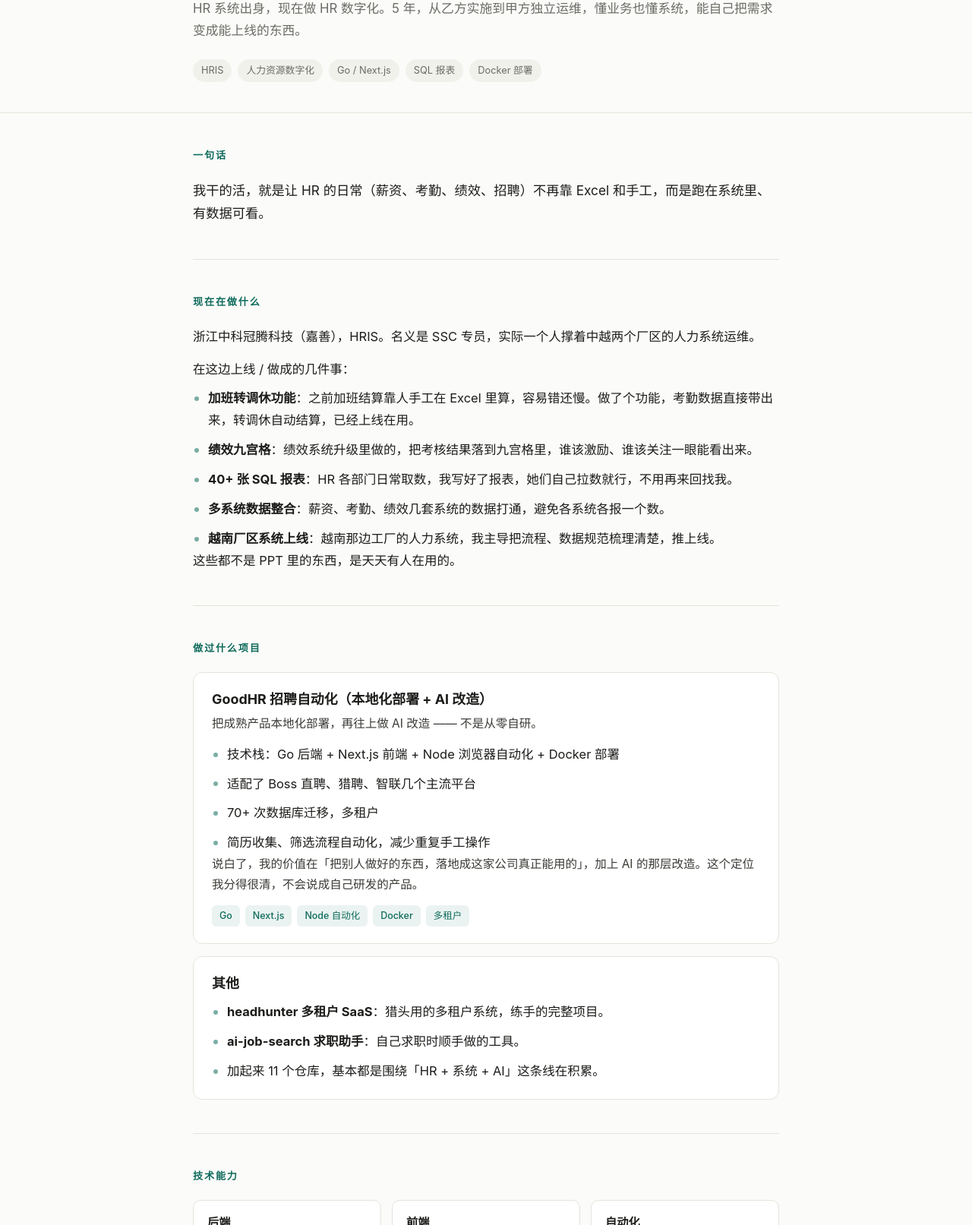
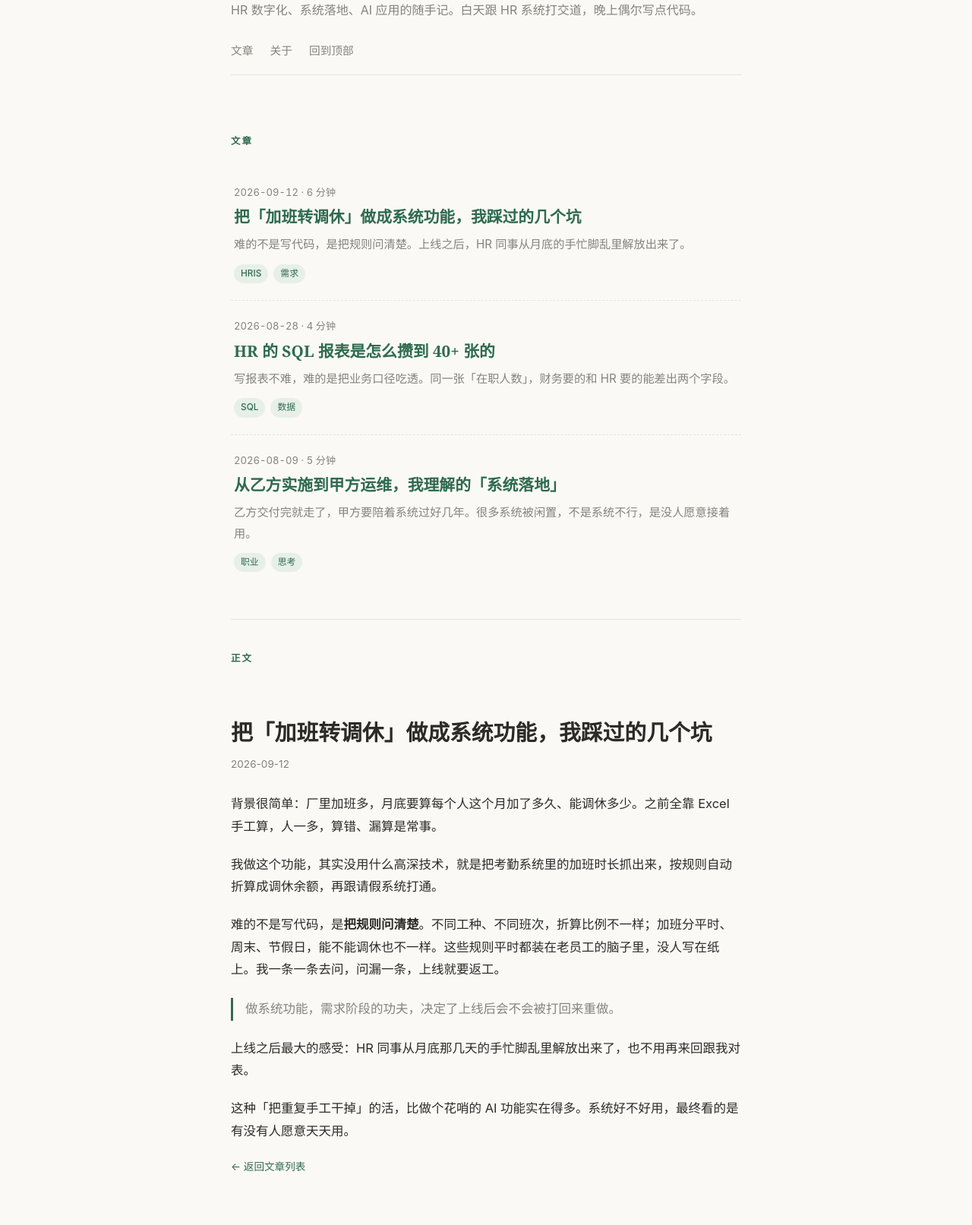
Before and after one commit to liangliwei1998-max/lowell-homepage, a website: page index.html in a window 1280 px wide. Shown: the part 135-1748 px from the top of the page at 76% size. Drawn offline with Linux system fonts and the light colour scheme.

Commit message:
改版：个人博客样式，内容脱敏

```diff
--- a/index.html
+++ b/index.html
@@ -3,83 +3,97 @@
 <head>
 <meta charset="UTF-8">
 <meta name="viewport" content="width=device-width, initial-scale=1.0">
-<title>梁黎伟 Lowell · HR 数字化</title>
-<meta name="description" content="梁黎伟（Lowell）的个人主页：HRIS 与人力资源数字化，5 年经验，懂业务也懂系统。">
+<title>Lowell 的博客 · HR 数字化手记</title>
+<meta name="description" content="记录 HR 数字化、系统落地、AI 应用的一些实践和想法。">
 <style>
   :root{
-    --bg:#fbfbf9;
-    --fg:#1c1c1a;
-    --muted:#6b6b66;
-    --line:#e4e4dd;
-    --accent:#0f6b5c;
-    --accent-soft:#eaf3f1;
+    --bg:#faf9f6;
+    --bg-soft:#f3f1ec;
+    --fg:#2b2b28;
+    --muted:#85837c;
+    --line:#e7e4dd;
+    --accent:#2f6b4f;
+    --accent-soft:#e7efe9;
     --card:#ffffff;
-    --tag:#f1f1ec;
+    --code-bg:#f1efe9;
+  }
+  @media (prefers-color-scheme: dark){
+    :root{
+      --bg:#1c1c1a;
+      --bg-soft:#232320;
+      --fg:#e8e6e0;
+      --muted:#9a988f;
+      --line:#2e2d2a;
+      --accent:#6fa88a;
+      --accent-soft:#24332b;
+      --card:#242422;
+      --code-bg:#2a2926;
+    }
   }
   *{box-sizing:border-box;margin:0;padding:0}
-  html{-webkit-text-size-adjust:100%;scroll-behavior:smooth}
+  html{scroll-behavior:smooth;-webkit-text-size-adjust:100%}
   body{
     background:var(--bg);
     color:var(--fg);
     font-family:-apple-system,BlinkMacSystemFont,"Segoe UI","PingFang SC","Hiragino Sans GB","Microsoft YaHei",sans-serif;
-    line-height:1.75;
+    line-height:1.8;
     font-size:16.5px;
     -webkit-font-smoothing:antialiased;
+    transition:background .3s,color .3s;
   }
-  .wrap{max-width:820px;margin:0 auto;padding:0 24px}
-  a{color:var(--accent);text-decoration:none;border-bottom:1px solid transparent;transition:border-color .15s}
-  a:hover{border-bottom-color:var(--accent)}
+  a{color:var(--accent);text-decoration:none}
+  a:hover{opacity:.8}
 
-  header{padding:72px 0 40px;border-bottom:1px solid var(--line)}
-  .name{font-size:2.4rem;font-weight:700;letter-spacing:-.02em;line-height:1.2}
-  .name span{color:var(--muted);font-weight:400;font-size:1.5rem;margin-left:.4rem}
-  .tagline{color:var(--muted);margin-top:14px;font-size:1.05rem}
-  .badges{display:flex;flex-wrap:wrap;gap:8px;margin-top:22px}
-  .badge{background:var(--tag);color:var(--muted);font-size:.8rem;padding:4px 11px;border-radius:100px}
+  .wrap{max-width:720px;margin:0 auto;padding:0 24px}
 
-  section{padding:44px 0;border-bottom:1px solid var(--line)}
+  header{padding:80px 0 36px}
+  .blog-title{font-family:Georgia,"Songti SC","SimSun",serif;font-size:2.1rem;font-weight:700;letter-spacing:-.01em;line-height:1.25}
+  .blog-title span{color:var(--accent)}
+  .tagline{color:var(--muted);margin-top:12px;font-size:1rem}
+  nav{display:flex;gap:22px;margin-top:26px;padding-bottom:18px;border-bottom:1px solid var(--line);font-size:.92rem}
+  nav a{color:var(--muted)}
+  nav a:hover{color:var(--accent)}
+
+  section{padding:40px 0;border-bottom:1px solid var(--line)}
   section:last-of-type{border-bottom:none}
-  h2{
-    font-size:.82rem;text-transform:uppercase;letter-spacing:.14em;
-    color:var(--accent);font-weight:600;margin-bottom:20px;
-  }
-  h3{font-size:1.12rem;font-weight:650;margin-bottom:6px;line-height:1.45}
-  p+p{margin-top:14px}
-  .lead{font-size:1.08rem}
 
-  ul{list-style:none}
-  li{position:relative;padding-left:20px;margin-top:10px}
-  li::before{content:"";position:absolute;left:2px;top:.72em;width:6px;height:6px;border-radius:50%;background:var(--accent);opacity:.55}
+  .sec-title{font-size:.78rem;text-transform:uppercase;letter-spacing:.16em;color:var(--accent);font-weight:600;margin-bottom:22px}
 
-  .item{background:var(--card);border:1px solid var(--line);border-radius:12px;padding:22px 24px;margin-top:16px}
-  .item p{color:#3a3a36;font-size:.97rem}
-  .meta{color:var(--muted);font-size:.85rem;margin-bottom:12px}
-  .chips{display:flex;flex-wrap:wrap;gap:7px;margin-top:14px}
-  .chip{background:var(--accent-soft);color:var(--accent);font-size:.78rem;padding:3px 10px;border-radius:6px;font-weight:500}
+  /* 文章列表卡片 */
+  .post-card{display:block;padding:22px 4px;border-bottom:1px dashed var(--line);transition:transform .15s,background .15s}
+  .post-card:hover{transform:translateX(4px)}
+  .post-card:last-child{border-bottom:none}
+  .post-card .date{color:var(--muted);font-size:.82rem;font-variant-numeric:tabular-nums}
+  .post-card h3{font-family:Georgia,"Songti SC","SimSun",serif;font-size:1.3rem;font-weight:650;margin:6px 0 8px;line-height:1.4}
+  .post-card p{color:var(--muted);font-size:.95rem}
+  .post-card .meta{display:flex;flex-wrap:wrap;gap:7px;margin-top:12px}
+  .tag{background:var(--accent-soft);color:var(--accent);font-size:.74rem;padding:2px 9px;border-radius:100px;font-weight:500}
 
-  .grid{display:grid;grid-template-columns:repeat(auto-fit,minmax(230px,1fr));gap:14px;margin-top:6px}
-  .skill{background:var(--card);border:1px solid var(--line);border-radius:10px;padding:16px 18px}
-  .skill b{display:block;font-size:.95rem;margin-bottom:4px}
-  .skill span{color:var(--muted);font-size:.88rem;line-height:1.6}
+  /* 全文 */
+  article{padding:44px 0}
+  article h1{font-family:Georgia,"Songti SC","SimSun",serif;font-size:1.8rem;line-height:1.35;font-weight:700;margin-bottom:10px}
+  article .date{color:var(--muted);font-size:.85rem}
+  article .body{margin-top:26px}
+  article .body p{margin-bottom:20px}
+  article .body h2{font-size:1.15rem;margin:32px 0 12px}
+  article .body blockquote{border-left:3px solid var(--accent);padding-left:16px;color:var(--muted);margin:22px 0;font-style:normal}
+  article .body code{background:var(--code-bg);padding:2px 6px;border-radius:4px;font-size:.88em}
+  .back-top{font-size:.85rem;color:var(--muted)}
 
-  .timeline li{margin-top:16px}
-  .timeline b{font-weight:650}
-  .timeline em{font-style:normal;color:var(--muted);font-weight:400}
+  /* 关于 */
+  .about-card{background:var(--card);border:1px solid var(--line);border-radius:14px;padding:26px 28px}
+  .about-card p+p{margin-top:14px}
+  .about-card .chips{display:flex;flex-wrap:wrap;gap:8px;margin-top:18px}
+  .chip{background:var(--bg-soft);color:var(--muted);font-size:.78rem;padding:3px 10px;border-radius:6px}
 
-  .cta{background:var(--accent-soft);border:1px solid #d4e6e2;border-radius:12px;padding:26px 24px}
-  .contact{display:flex;flex-wrap:wrap;gap:10px 28px;margin-top:16px;font-size:.96rem}
-  .contact div{color:#3a3a36}
-  .contact b{color:var(--muted);font-weight:500;display:block;font-size:.8rem;letter-spacing:.04em}
-
-  footer{padding:34px 0 56px;color:var(--muted);font-size:.85rem;text-align:center}
+  footer{padding:40px 0 60px;color:var(--muted);font-size:.85rem;text-align:center}
 
   @media (max-width:600px){
     body{font-size:16px}
-    header{padding:52px 0 32px}
-    .name{font-size:1.9rem}
-    .name span{font-size:1.15rem}
-    section{padding:34px 0}
-    .item{padding:18px 18px}
+    header{padding:56px 0 28px}
+    .blog-title{font-size:1.7rem}
+    article h1{font-size:1.5rem}
+    section{padding:30px 0}
   }
 </style>
 </head>
@@ -87,111 +101,109 @@
 
 <header>
   <div class="wrap">
-    <div class="name">梁黎伟<span>Lowell</span></div>
-    <p class="tagline">HR 系统出身，现在做 HR 数字化。5 年，从乙方实施到甲方独立运维，懂业务也懂系统，能自己把需求变成能上线的东西。</p>
-    <div class="badges">
-      <span class="badge">HRIS</span>
-      <span class="badge">人力资源数字化</span>
-      <span class="badge">Go / Next.js</span>
-      <span class="badge">SQL 报表</span>
-      <span class="badge">Docker 部署</span>
-    </div>
+    <div class="blog-title">Lowell<span>.</span></div>
+    <p class="tagline">HR 数字化、系统落地、AI 应用的随手记。白天跟 HR 系统打交道，晚上偶尔写点代码。</p>
+    <nav>
+      <a href="#posts">文章</a>
+      <a href="#about">关于</a>
+      <a href="#top">回到顶部</a>
+    </nav>
   </div>
 </header>
 
-<main class="wrap">
+<main class="wrap" id="top">
 
-  <section>
-    <h2>一句话</h2>
-    <p class="lead">我干的活，就是让 HR 的日常（薪资、考勤、绩效、招聘）不再靠 Excel 和手工，而是跑在系统里、有数据可看。</p>
+  <section id="posts">
+    <div class="sec-title">文章</div>
+
+    <a class="post-card" href="#post-1">
+      <div class="date">2026-09-12 · 6 分钟</div>
+      <h3>把「加班转调休」做成系统功能，我踩过的几个坑</h3>
+      <p>难的不是写代码，是把规则问清楚。上线之后，HR 同事从月底的手忙脚乱里解放出来了。</p>
+      <div class="meta"><span class="tag">HRIS</span><span class="tag">需求</span></div>
+    </a>
+
+    <a class="post-card" href="#post-2">
+      <div class="date">2026-08-28 · 4 分钟</div>
+      <h3>HR 的 SQL 报表是怎么攒到 40+ 张的</h3>
+      <p>写报表不难，难的是把业务口径吃透。同一张「在职人数」，财务要的和 HR 要的能差出两个字段。</p>
+      <div class="meta"><span class="tag">SQL</span><span class="tag">数据</span></div>
+    </a>
+
+    <a class="post-card" href="#post-3">
+      <div class="date">2026-08-09 · 5 分钟</div>
+      <h3>从乙方实施到甲方运维，我理解的「系统落地」</h3>
+      <p>乙方交付完就走了，甲方要陪着系统过好几年。很多系统被闲置，不是系统不行，是没人愿意接着用。</p>
+      <div class="meta"><span class="tag">职业</span><span class="tag">思考</span></div>
+    </a>
   </section>
 
   <section>
-    <h2>现在在做什么</h2>
-    <p>浙江中科冠腾科技（嘉善），HRIS。名义是 SSC 专员，实际一个人撑着中越两个厂区的人力系统运维。</p>
-    <p>在这边上线 / 做成的几件事：</p>
-    <ul>
-      <li><b>加班转调休功能</b>：之前加班结算靠人手工在 Excel 里算，容易错还慢。做了个功能，考勤数据直接带出来，转调休自动结算，已经上线在用。</li>
-      <li><b>绩效九宫格</b>：绩效系统升级里做的，把考核结果落到九宫格里，谁该激励、谁该关注一眼能看出来。</li>
-      <li><b>40+ 张 SQL 报表</b>：HR 各部门日常取数，我写好了报表，她们自己拉数就行，不用再来回找我。</li>
-      <li><b>多系统数据整合</b>：薪资、考勤、绩效几套系统的数据打通，避免各系统各报一个数。</li>
-      <li><b>越南厂区系统上线</b>：越南那边工厂的人力系统，我主导把流程、数据规范梳理清楚，推上线。</li>
-    </ul>
-    <p>这些都不是 PPT 里的东西，是天天有人在用的。</p>
+    <div class="sec-title">正文</div>
+
+    <article id="post-1">
+      <h1>把「加班转调休」做成系统功能，我踩过的几个坑</h1>
+      <div class="date">2026-09-12</div>
+      <div class="body">
+        <p>背景很简单：厂里加班多，月底要算每个人这个月加了多久、能调休多少。之前全靠 Excel 手工算，人一多，算错、漏算是常事。</p>
+        <p>我做这个功能，其实没用什么高深技术，就是把考勤系统里的加班时长抓出来，按规则自动折算成调休余额，再跟请假系统打通。</p>
+        <p>难的不是写代码，是<strong>把规则问清楚</strong>。不同工种、不同班次，折算比例不一样；加班分平时、周末、节假日，能不能调休也不一样。这些规则平时都装在老员工的脑子里，没人写在纸上。我一条一条去问，问漏一条，上线就要返工。</p>
+        <blockquote>做系统功能，需求阶段的功夫，决定了上线后会不会被打回来重做。</blockquote>
+        <p>上线之后最大的感受：HR 同事从月底那几天的手忙脚乱里解放出来了，也不用再来回跟我对表。</p>
+        <p>这种「把重复手工干掉」的活，比做个花哨的 AI 功能实在得多。系统好不好用，最终看的是有没有人愿意天天用。</p>
+        <p class="back-top"><a href="#posts">← 返回文章列表</a></p>
+      </div>
+    </article>
+
+    <article id="post-2">
+      <h1>HR 的 SQL 报表是怎么攒到 40+ 张的</h1>
+      <div class="date">2026-08-28</div>
+      <div class="body">
+        <p>做 HR 的都知道，业务部门要数，永远是「现在就要」。如果每次都要我现查现导，一天就耗在取数上了。</p>
+        <p>我的做法是：把高频的取数需求固化成报表，写好之后她们自己点，不用再来回找我。攒着攒着，攒了四十多张——考勤的、薪酬的、人员的、绩效的。</p>
+        <p>写报表这事，入门不难，<code>SELECT</code> 会写就能起步。难的是把业务口径吃透。</p>
+        <p>同一张「在职人数」，财务要的口径和 HR 要的口径，可能就差一两个字段——比如实习算不算、试用期算不算、停薪留职算不算。这些差别，写错了没人会怪你，但数据就会一直对不上。</p>
+        <blockquote>所以我写报表前，一定先问一句：你要这个数，是干什么用的。</blockquote>
+        <p>问清楚了，报表才经得起用；问不清楚，写出来的就是一张「看着对、其实错」的摆设。</p>
+        <p class="back-top"><a href="#posts">← 返回文章列表</a></p>
+      </div>
+    </article>
+
+    <article id="post-3">
+      <h1>从乙方实施到甲方运维，我理解的「系统落地」</h1>
+      <div class="date">2026-08-09</div>
+      <div class="body">
+        <p>我在乙方干过实施，后来转到甲方做运维。这两头的视角差别，比我想象中大得多。</p>
+        <p>乙方最在意的是「项目能不能按期验收」；甲方最在意的是「这东西以后天天用，好不好用、会不会出问题」。乙方交付完就走了，甲方要陪着这套系统过好几年。</p>
+        <p>所以我特别理解，为什么很多 HR 系统上了之后被闲置——不是系统不行，是<strong>没人愿意在验收之后继续花力气去用它、改它</strong>。</p>
+        <p>验收只是开始。真正的「落地」，是系统跟业务一起慢慢长，今天加个字段，明天改个流程，后天接个新数据源。这些琐碎的事，才决定一个系统是「活着」还是「摆着」。</p>
+        <blockquote>HR 数字化缺的从来不是工具，是既懂业务、又愿意陪着系统一起长的人。</blockquote>
+        <p>这也是我现在做的事。不炫，但实在。</p>
+        <p class="back-top"><a href="#posts">← 返回文章列表</a></p>
+      </div>
+    </article>
   </section>
 
-  <section>
-    <h2>做过什么项目</h2>
-
-    <div class="item">
-      <h3>GoodHR 招聘自动化（本地化部署 + AI 改造）</h3>
-      <p class="meta">把成熟产品本地化部署，再往上做 AI 改造 —— 不是从零自研。</p>
-      <ul>
-        <li>技术栈：Go 后端 + Next.js 前端 + Node 浏览器自动化 + Docker 部署</li>
-        <li>适配了 Boss 直聘、猎聘、智联几个主流平台</li>
-        <li>70+ 次数据库迁移，多租户</li>
-        <li>简历收集、筛选流程自动化，减少重复手工操作</li>
-      </ul>
-      <p>说白了，我的价值在「把别人做好的东西，落地成这家公司真正能用的」，加上 AI 的那层改造。这个定位我分得很清，不会说成自己研发的产品。</p>
-      <div class="chips"><span class="chip">Go</span><span class="chip">Next.js</span><span class="chip">Node 自动化</span><span class="chip">Docker</span><span class="chip">多租户</span></div>
-    </div>
-
-    <div class="item">
-      <h3>其他</h3>
-      <ul>
-        <li><b>headhunter 多租户 SaaS</b>：猎头用的多租户系统，练手的完整项目。</li>
-        <li><b>ai-job-search 求职助手</b>：自己求职时顺手做的工具。</li>
-        <li>加起来 11 个仓库，基本都是围绕「HR + 系统 + AI」这条线在积累。</li>
-      </ul>
-    </div>
-  </section>
-
-  <section>
-    <h2>技术能力</h2>
-    <div class="grid">
-      <div class="skill"><b>后端</b><span>Go（主力，能独立写服务）</span></div>
-      <div class="skill"><b>前端</b><span>Next.js / React</span></div>
-      <div class="skill"><b>自动化</b><span>Node 浏览器自动化，招聘平台适配与数据抓取</span></div>
-      <div class="skill"><b>部署</b><span>Docker</span></div>
-      <div class="skill"><b>数据库 / SQL</b><span>复杂查询、报表；AI 辅助下能写复杂存储过程</span></div>
-      <div class="skill"><b>HRIS 实操</b><span>同鑫系统，薪资上线、绩效升级、培训平台建设均参与</span></div>
-    </div>
-    <p style="margin-top:20px">我不是纯开发，是「懂 HR 业务、又能写代码」的人。这个组合，正好卡在 HR 数字化缺人的那个口上。</p>
-  </section>
-
-  <section>
-    <h2>之前干过什么</h2>
-    <ul class="timeline">
-      <li><b>浙江中科冠腾科技</b> <em>· HRIS / SSC 专员</em> —— 甲方，独立运维中越两厂区人力系统</li>
-      <li><b>江苏盖雅</b> <em>· 实施工程师</em> —— 乙方，考勤排班系统落地</li>
-      <li><b>河南蓝凌</b> <em>· 项目经理</em> —— 乙方，协同办公 / 流程项目</li>
-    </ul>
-    <p style="margin-top:18px">一路从乙方实施干到甲方运维，乙方让我知道系统怎么落地，甲方让我知道业务到底要什么。</p>
-  </section>
-
-  <section>
-    <h2>我在找什么</h2>
-    <p class="lead">甲方 HRIS / 人力资源数字化岗，主管级方向。</p>
-    <p>我清楚自己要什么：不是再去乙方做执行层实施，而是把 HR 数字化这件事，在甲方真正做深、做全。</p>
-  </section>
-
-  <section>
-    <h2>联系我</h2>
-    <div class="cta">
-      <p>如果你在做 HR 数字化，或者有相关的机会 / 交流，欢迎联系。</p>
-      <div class="contact">
-        <div><b>EMAIL</b>你的邮箱@example.com</div>
-        <div><b>GITHUB</b>github.com/yourname</div>
-        <div><b>WECHAT</b>微信号</div>
+  <section id="about">
+    <div class="sec-title">关于</div>
+    <div class="about-card">
+      <p>Lowell，一个在制造业做 HRIS 的普通人。白天跟 HR 系统、SQL、报表打交道，晚上偶尔写点代码。</p>
+      <p>这里记录我在 HR 数字化这条路上的实践和想法，都是一线踩出来的经验，不聊虚的。</p>
+      <div class="chips">
+        <span class="chip">HRIS</span>
+        <span class="chip">SQL / 报表</span>
+        <span class="chip">Go</span>
+        <span class="chip">Next.js</span>
+        <span class="chip">Docker</span>
+        <span class="chip">AI 应用</span>
       </div>
-      <p style="margin-top:16px;font-size:.88rem;color:var(--muted)">↑ 把这三项换成你自己的真实信息</p>
     </div>
   </section>
 
 </main>
 
 <footer>
-  <div class="wrap">© 2026 梁黎伟 Lowell · 手写 HTML，部署在 Cloudflare Pages</div>
+  <div class="wrap">© 2026 Lowell · 个人博客，暂不公开联系方式</div>
 </footer>
 
 </body>
```
